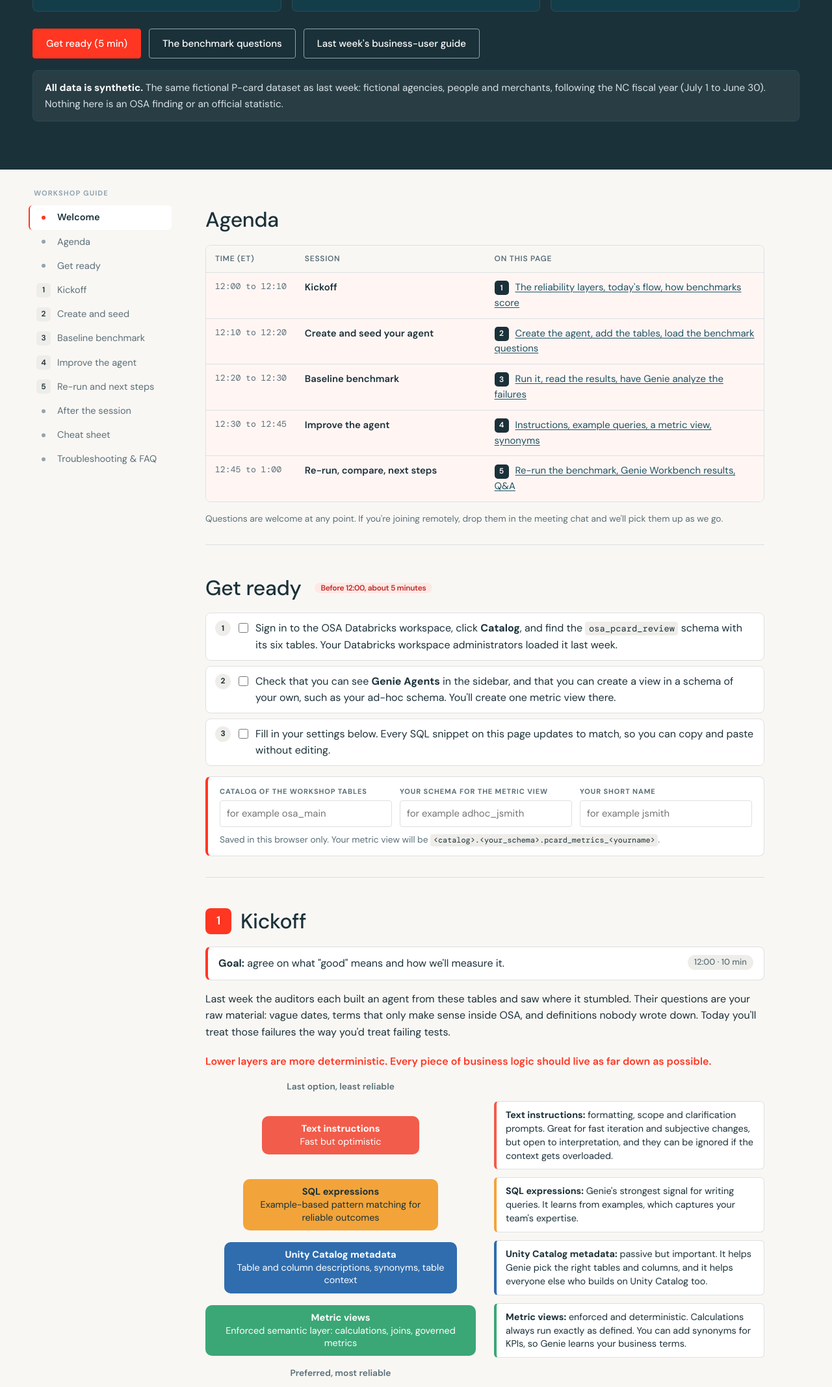
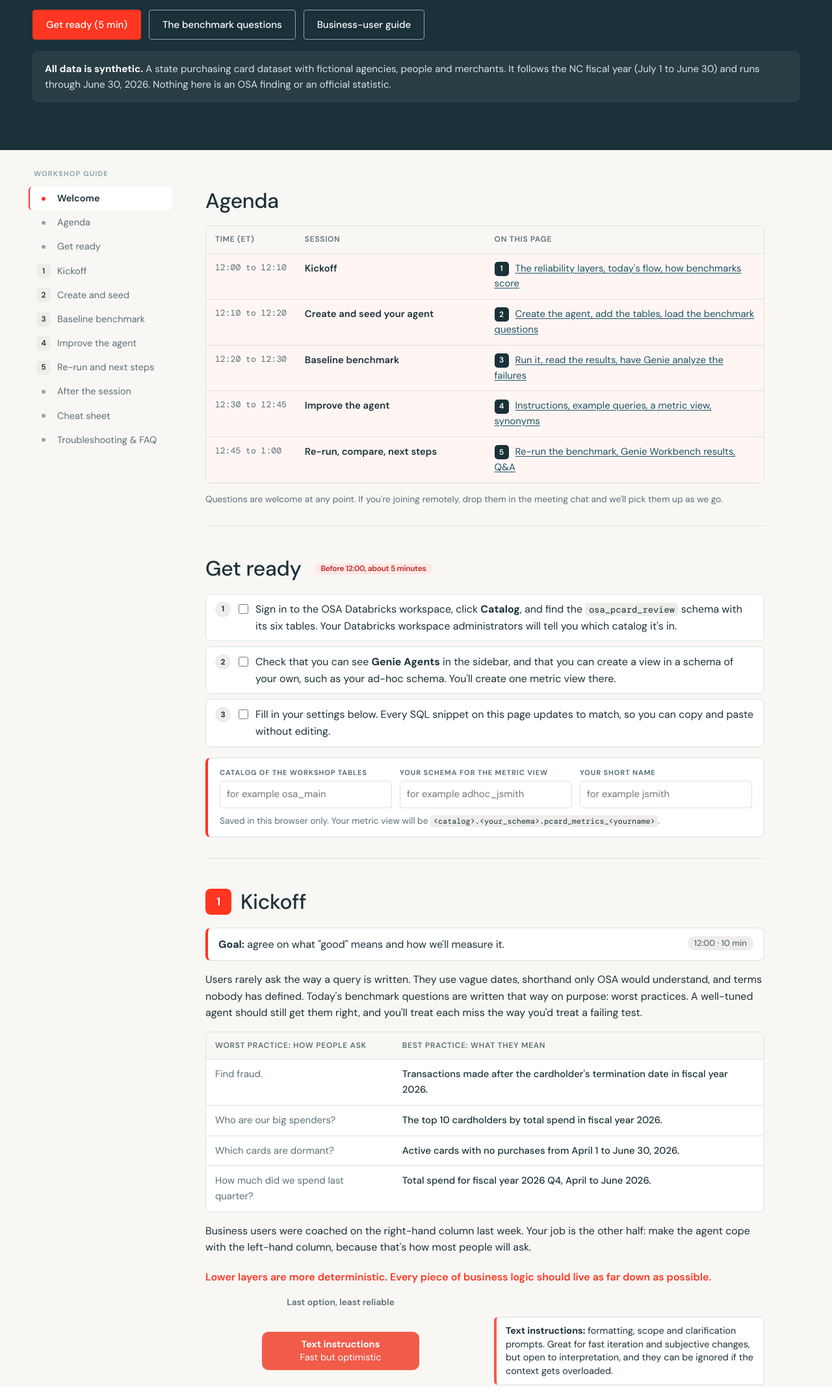
Before and after one commit to AmirLyall/osa-genie-tech-workshop, a plain HTML site: page index.html in a window 1280 px wide. Shown: the part 556-2691 px from the top of the page at 65% size. Drawn offline with nearby package versions, Linux system fonts and the light colour scheme.

Commit message:
Frame the benchmark around worst vs best practices
- Drop assumptions that last week produced questions or loaded the tables
- Kickoff contrasts how people ask with what they mean

Co-authored-by: Isaac <no-reply@databricks.com>

```diff
--- a/index.html
+++ b/index.html
@@ -27,7 +27,7 @@
 <section id="welcome" class="hero"><div class="hero-inner">
   <p class="eyebrow">Tue, Nov 17, 2026 · 12:00 to 1:00 PM ET · NC Office of the State Auditor, Raleigh and virtual</p>
   <h1>Measure it. Fix it.<br>Measure again.</h1>
-  <p class="lead">A hands-on hour for OSA's technical team on making a Genie Agent reliable. You'll build an agent from the same P-card tables the auditors used last week,
+  <p class="lead">A hands-on hour for OSA's technical team on making a Genie Agent reliable. You'll build an agent from a set of P-card tables,
   score it with a set of <strong>deliberately poor questions</strong>, fix what fails at the right layer, and <strong>re-run the benchmark</strong> to prove the fixes worked.</p>
   <div class="cards three">
     <div class="card domain fin"><h3>Benchmarks</h3><p>Questions with known right answers, so "it seems better" becomes a score you can track after every change.</p></div>
@@ -37,9 +37,9 @@
   <div class="hero-ctas">
     <a class="btn" href="#start">Get ready (5 min)</a>
     <a class="btn ghost" href="#lab2">The benchmark questions</a>
-    <a class="btn ghost" href="https://amirlyall.github.io/osa-genie-workshop/" target="_blank" rel="noopener">Last week's business-user guide</a>
+    <a class="btn ghost" href="https://amirlyall.github.io/osa-genie-workshop/" target="_blank" rel="noopener">Business-user guide</a>
   </div>
-  <div class="callout info"><strong>All data is synthetic.</strong> The same fictional P-card dataset as last week: fictional agencies, people and merchants, following the NC fiscal year (July 1 to June 30). Nothing here is an OSA finding or an official statistic.</div>
+  <div class="callout info"><strong>All data is synthetic.</strong> A state purchasing card dataset with fictional agencies, people and merchants. It follows the NC fiscal year (July 1 to June 30) and runs through June 30, 2026. Nothing here is an OSA finding or an official statistic.</div>
 </div></section>
 
 <div class="layout">
@@ -82,7 +82,7 @@
 <section id="start">
   <h2>Get ready <span class="when">Before 12:00, about 5 minutes</span></h2>
   <ol class="steps" data-group="start">
-    <li><label><input type="checkbox" data-id="s1"> Sign in to the OSA Databricks workspace, click <strong>Catalog</strong>, and find the <code>osa_pcard_review</code> schema with its six tables. Your Databricks workspace administrators loaded it last week.</label></li>
+    <li><label><input type="checkbox" data-id="s1"> Sign in to the OSA Databricks workspace, click <strong>Catalog</strong>, and find the <code>osa_pcard_review</code> schema with its six tables. Your Databricks workspace administrators will tell you which catalog it's in.</label></li>
     <li><label><input type="checkbox" data-id="s2"> Check that you can see <strong>Genie Agents</strong> in the sidebar, and that you can create a view in a schema of your own, such as your ad-hoc schema. You'll create one metric view there.</label></li>
     <li><label><input type="checkbox" data-id="s3"> Fill in your settings below. Every SQL snippet on this page updates to match, so you can copy and paste without editing.</label></li>
   </ol>
@@ -100,8 +100,18 @@
 <section id="lab1" class="lab">
   <h2><span class="bullet b-red">1</span> Kickoff</h2>
   <p class="goal"><strong>Goal:</strong> agree on what "good" means and how we'll measure it. <span class="time">12:00 · 10 min</span></p>
-  <p>Last week the auditors each built an agent from these tables and saw where it stumbled. Their questions are your raw material: vague dates, terms that only make sense inside OSA, and definitions nobody wrote down.
-  Today you'll treat those failures the way you'd treat failing tests.</p>
+  <p>Users rarely ask the way a query is written. They use vague dates, shorthand only OSA would understand, and terms nobody has defined. Today's benchmark questions are written that way on purpose: worst practices.
+  A well-tuned agent should still get them right, and you'll treat each miss the way you'd treat a failing test.</p>
+  <table class="toolbox pair">
+    <thead><tr><th>Worst practice: how people ask</th><th>Best practice: what they mean</th></tr></thead>
+    <tbody>
+      <tr><td>Find fraud.</td><td>Transactions made after the cardholder's termination date in fiscal year 2026.</td></tr>
+      <tr><td>Who are our big spenders?</td><td>The top 10 cardholders by total spend in fiscal year 2026.</td></tr>
+      <tr><td>Which cards are dormant?</td><td>Active cards with no purchases from April 1 to June 30, 2026.</td></tr>
+      <tr><td>How much did we spend last quarter?</td><td>Total spend for fiscal year 2026 Q4, April to June 2026.</td></tr>
+    </tbody>
+  </table>
+  <p>Business users were coached on the right-hand column last week. Your job is the other half: make the agent cope with the left-hand column, because that's how most people will ask.</p>
   <div class="layers" role="figure" aria-label="Layers of business logic in a Genie Agent, from least to most reliable">
     <p class="headline">Lower layers are more deterministic. Every piece of business logic should live as far down as possible.</p>
     <div class="grid">
@@ -386,7 +396,7 @@ $$</pre></div></li>
     <label><input type="checkbox" data-id="p2"> Keep 20 to 50 benchmark questions per agent, drawn from what users really ask, including more than one phrasing of each.</label>
     <label><input type="checkbox" data-id="p3"> Re-run benchmarks after every change to instructions, examples or data, and before sharing more widely.</label>
     <label><input type="checkbox" data-id="p4"> Review <strong>Monitor</strong> weekly. Every Fix it or Request review is a candidate benchmark question.</label>
-    <label><input type="checkbox" data-id="p5"> Turn the auditors' question templates from last week into benchmark questions.</label>
+    <label><input type="checkbox" data-id="p5"> Collect real questions from business users, and turn the ones Genie gets wrong into benchmark questions.</label>
     <label><input type="checkbox" data-id="p6"> Move definitions that more than one agent needs into a shared metric view, instead of repeating them in instructions.</label>
   </div>
 </section>
```
Also changed, not shown: setup.html (+2 -2 lines).
